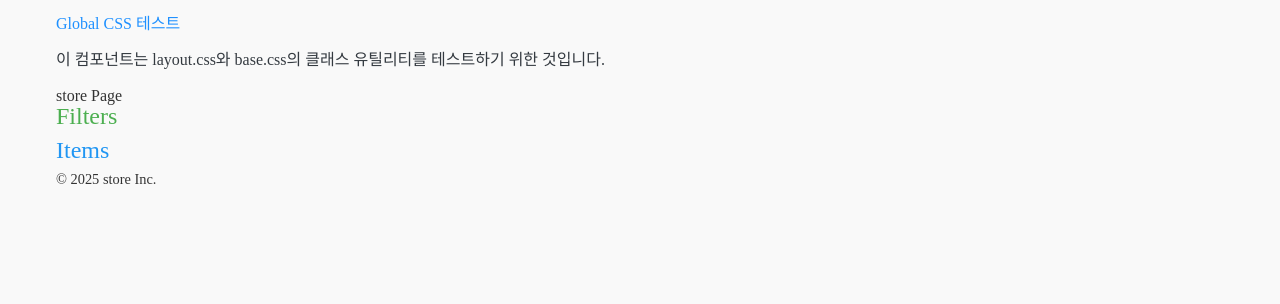
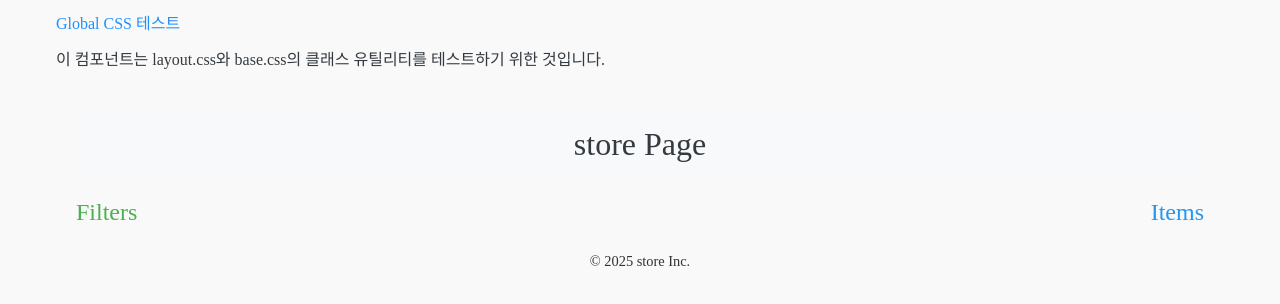
Before and after one commit to KumJungMin/global-css-performance-maintainability, a Vue app: page /store in a window 1280 px wide. Shown: the top 304 px of the page. Built offline with nearby package versions, Linux system fonts and the light colour scheme.

Commit message:
feat: add store style

```diff
--- a/src/assets/front.css
+++ b/src/assets/front.css
@@ -3208,3 +3208,25 @@
   color: white;
   line-height: 20px;
 }
+.store-page {
+  display: flex;
+  flex-direction: column;
+  align-items: center;
+  padding: 20px;
+}
+.store-header {
+  background-color: #f8f9fa;
+  padding: 20px;
+  width: 100%;
+  text-align: center;
+}
+.store-title {
+  font-size: 2em;
+  color: #343a40;
+}
+.store-description {
+  display: flex;
+  justify-content: space-between;
+  width: 100%;
+  margin: 20px 0;
+}
```
